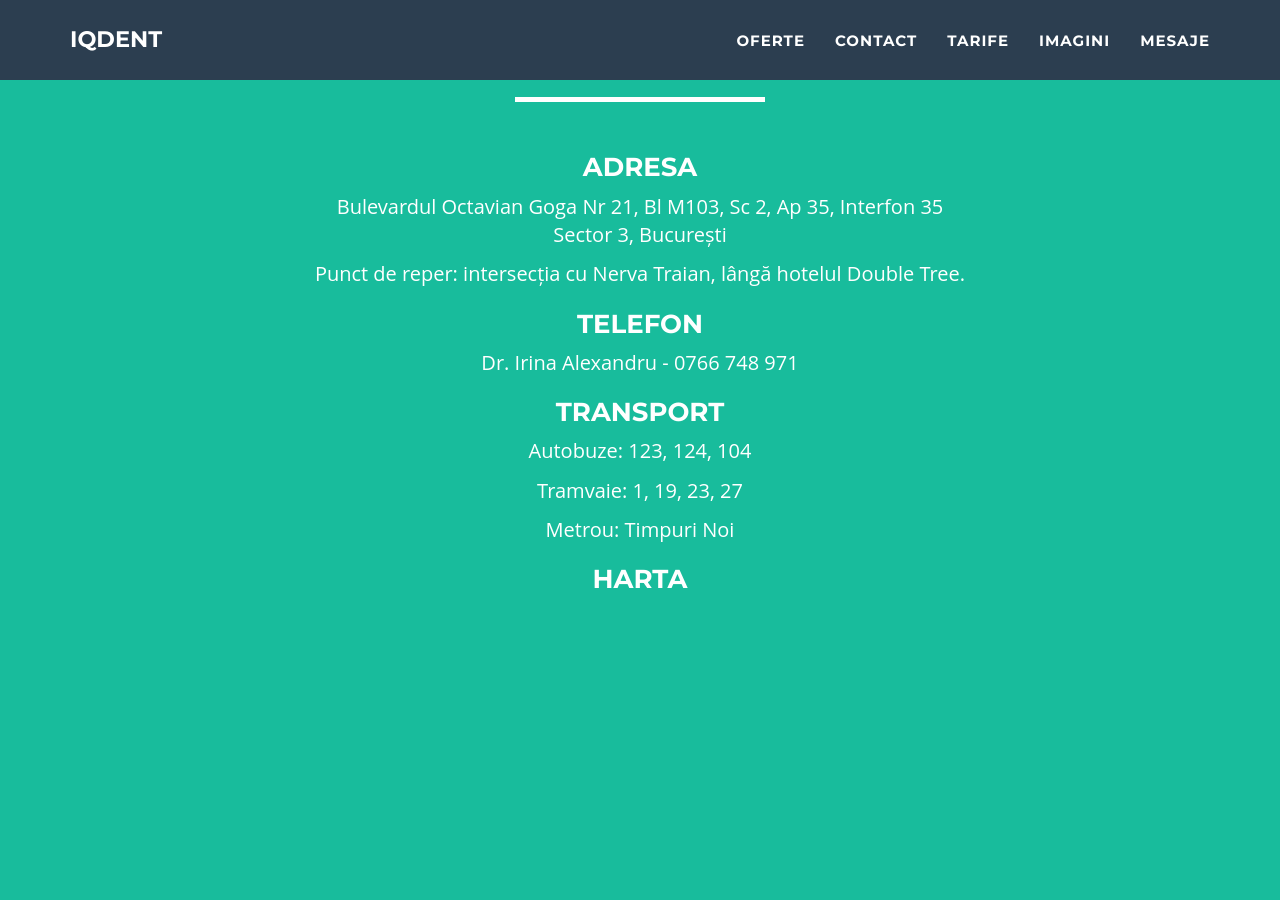
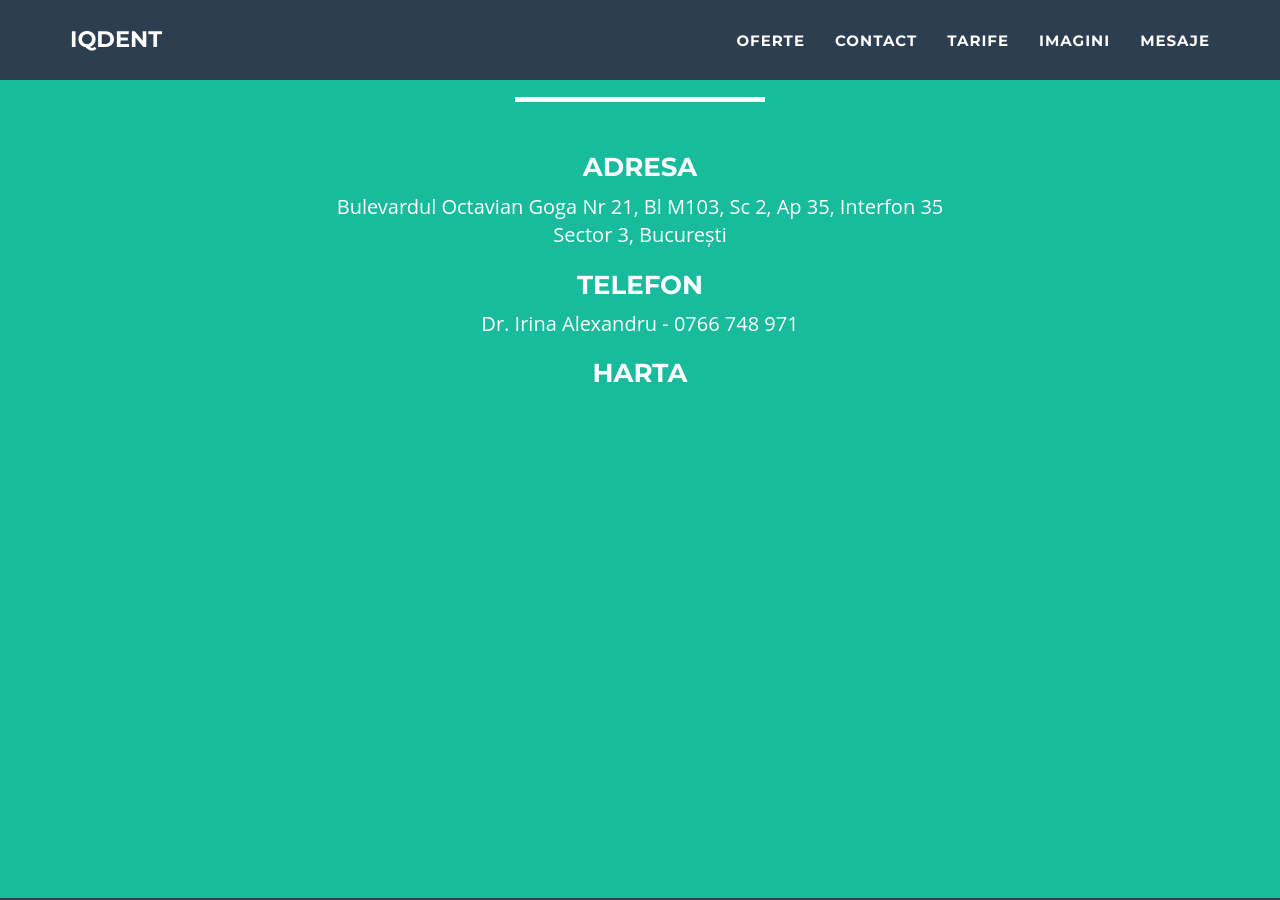
Before and after one commit to littledentgopo/offerdent, a Jekyll site: the page built from index.html, in a window 1280 px wide and 900 px high, scrolled down 1860 px. Built offline with Jekyll 4.4.1, drawn with Linux system fonts in a browser that asks for light colours; nearby versions of some CDN libraries.

Commit message:
making post layout

```diff
--- a/_includes/contact.html
+++ b/_includes/contact.html
@@ -12,7 +12,6 @@
                 <div class="col-lg-12 text-center">
                         <h3>Adresa</h3>
                         <p>Bulevardul Octavian Goga Nr 21, Bl M103, Sc 2, Ap 35, Interfon 35<br/>Sector 3, București</p>
-                        <p>Punct de reper: intersecția cu Nerva Traian, lângă hotelul Double Tree.</p>
                         <h3>Telefon</h3>
 
                         {% if page.contact == 'one' %}
@@ -25,12 +24,6 @@
                         {% endif %}
 
 
-                        <h3>Transport</h3>
-
-                        <p>Autobuze: 123, 124, 104</p>
-                        <p>Tramvaie: 1, 19, 23, 27</p>
-                        <p>Metrou: Timpuri Noi</p>
-
                         <h3>Harta</h3>
                         <div id="map-canvas"></div>
                 </div>
```
